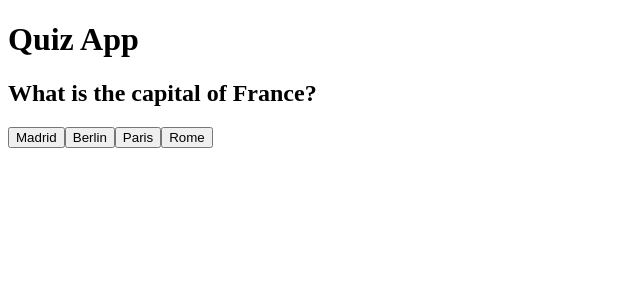
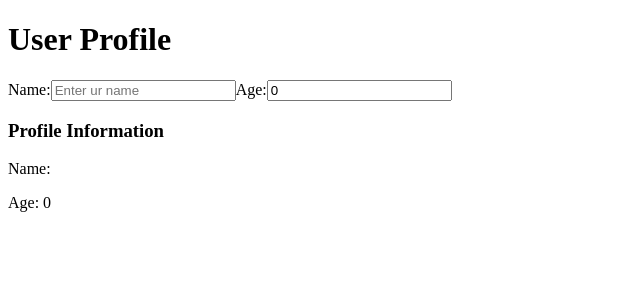
Before and after one commit to TemirovaAzima/typescript-react, a React (Vite) app: page / in a window 1280 px wide. Shown: the top 300 px of the page, without its empty margins (0-640 px from the left). Built offline with nearby package versions, Linux system fonts and the light colour scheme.

Commit message:
Profile useState typescript

```diff
--- a/src/App.tsx
+++ b/src/App.tsx
@@ -1,10 +1,10 @@
 import React from 'react'
-import Quiz from "./components/Quiz.tsx";
+import {Profile}  from './components/Profile.tsx'
 
 const App:React.FC = () => {
     return (
         <div>
-          <Quiz/>
+          <Profile/>
         </div>
     )
 }
--- /dev/null
+++ b/src/components/Profile.tsx
@@ -0,0 +1,60 @@
+import React, {useState} from 'react';
+type ProfileType ={
+    name: string,
+    age: number,
+}
+export const Profile =()=>{
+    const [profile, setProfile] = useState<ProfileType>({
+            name: "",
+            age: 0,
+    });
+
+    const handleChange =(e: React.ChangeEvent<HTMLInputElement>)=>{
+        const name = e.target.name ;
+        const value = e.target.value;
+        // const {name,value} = e.target
+        // setProfile((prevProfile)=>({
+        //     ...prevProfile,
+        //         [name] : value
+        // }))
+        // setProfile((prevProfile)=>({
+        //     ...prevProfile,
+        //     [name] : name === "age" ? Number(value) || 0 : value // converting to a number
+        // }));
+        setProfile((prevProfile)=>({
+            ...prevProfile,
+            [name] : isNaN(Number(value)) ? value : Number(value)// check if value can be a number
+        }));
+    };
+
+    return(
+        <div>
+            <h1>User Profile</h1>
+            <div>
+                <label>
+                    Name:
+                    <input
+                        type="text"
+                        value={profile.name}
+                        name="name"
+                        onChange={handleChange}
+                        placeholder={"Enter ur name"}
+                    />
+                </label>
+                <label>
+                    Age:
+                    <input
+                        type="number"
+                        value={profile.age}
+                        name="age"
+                        onChange={handleChange}
+                        placeholder={"Enter ur age"}
+                    />
+                </label>
+            </div>
+            <h3>Profile Information</h3>
+            <p>Name: {profile.name} </p>
+            <p>Age: {profile.age}</p>
+        </div>
+    );
+};
```
